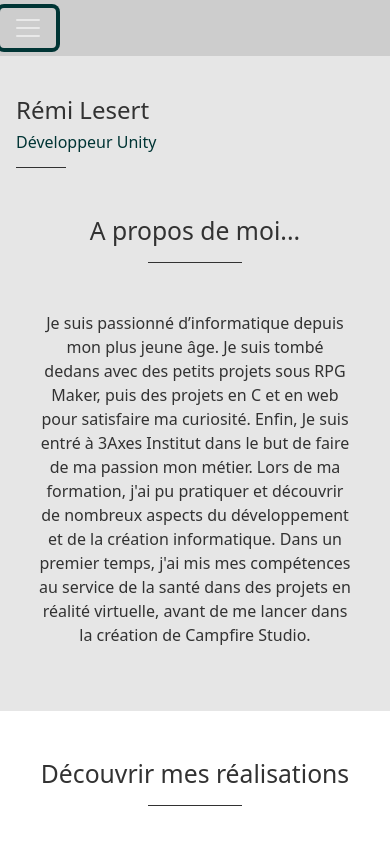
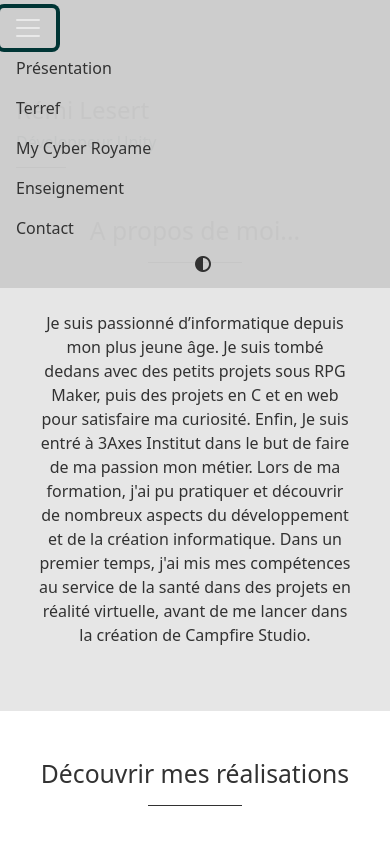
Before and after one commit to remilesert/remilesert.github.io, a plain HTML site: page index.html in a window 390 px wide. Both pictures are taken after a click on the button "Toggle navigation". Shown: the top 844 px of the page. Drawn offline with nearby package versions, Linux system fonts and the light colour scheme.

Commit message:
[Code] Correction du comportement de la navbar

```diff
--- a/pages/navbar.html
+++ b/pages/navbar.html
@@ -1,7 +1,7 @@
 <nav class="navbar navbar-expand-lg navbar-custom fixed-top">
   <!-- <a class="navbar-brand" href="#">Navbar</a> -->
 
-  <button class="navbar-toggler ct-secondary" type="button" data-toggle="collapse" data-target="#navbarNav"
+  <button class="navbar-toggler ct-secondary" type="button" data-bs-toggle="collapse" data-bs-target="#navbarNav"
     aria-controls="navbarNav" aria-expanded="false" aria-label="Toggle navigation">
     <span class="navbar-toggler-icon"></span>
   </button>
@@ -11,23 +11,23 @@
       <!-- <li class="nav-item active">
           <a class="nav-link" href="#">Home <span class="sr-only">(current)</span></a>
         </li> -->
-      <li class="nav-item">
+      <li class="nav-item ms-3 ms-lg-0">
         <a class="nav-link ct-primary" href="#first-prez">Présentation</span></a>
       </li>
-      <li class="nav-item">
+      <li class="nav-item ms-3 ms-lg-0">
         <a class="nav-link ct-primary" href="#terref">Terref</a>
       </li>
-      <li class="nav-item">
+      <li class="nav-item ms-3 ms-lg-0">
         <a class="nav-link ct-primary" href="#mycyberroyame">My Cyber Royame</a>
       </li>
       </li>
-      <li class="nav-item">
+      <li class="nav-item ms-3 ms-lg-0">
         <a class="nav-link ct-primary" href="#enseignement">Enseignement</a>
       </li>
-      <li class="nav-item">
+      <li class="nav-item ms-3 ms-lg-0">
         <a class="nav-link ct-primary" href="#footer">Contact</a>
       </li>
-      <li class="nav-item align-self-center">
+      <li class="nav-item ms-3 ms-lg-0 align-self-center">
         <a id="color-toggle" class="nav-link ct-primary fas fa-adjust" href="javascript:;"></a>
       </li>
       <!-- <li class="nav-item">
--- a/scripts/dryLoader.js
+++ b/scripts/dryLoader.js
@@ -6,6 +6,15 @@ $(document).ready(function ()
     LoadURL("/pages/navbar.html" + version, false, onLoadNavbar);
     LoadURL("/pages/footer.html" + version, true, nullFunc);
     LoadJS('/scripts/iosBehavior.js', null, document.body);
+
+    onLoadNavbar.push(function() {
+        $('.navbar-nav li a').on('click', function(){
+            if(!$( this ).hasClass('dropdown-toggle')){
+                $('.navbar-collapse').collapse('hide');
+            }
+        });
+
+    });
 });
 
 function LoadURL(url, bottom = false, onload) {
```
